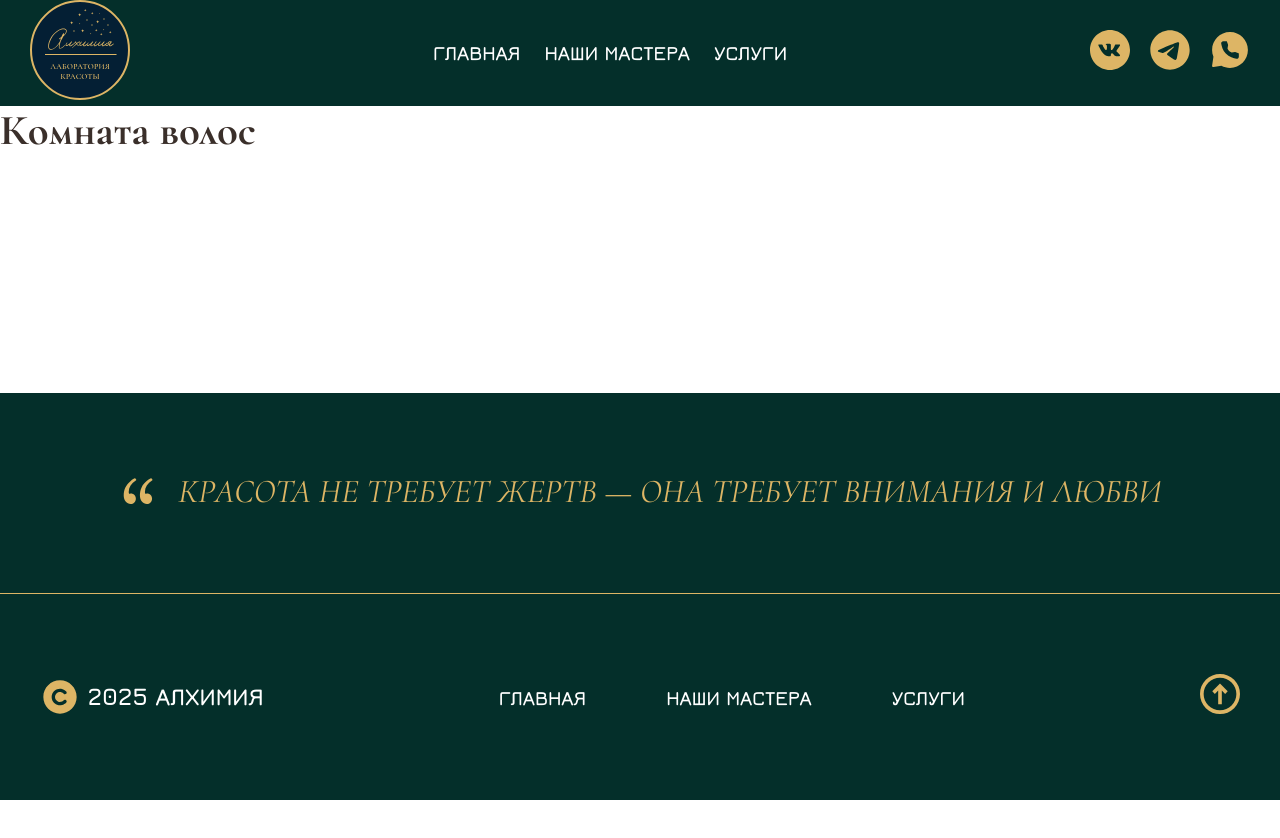
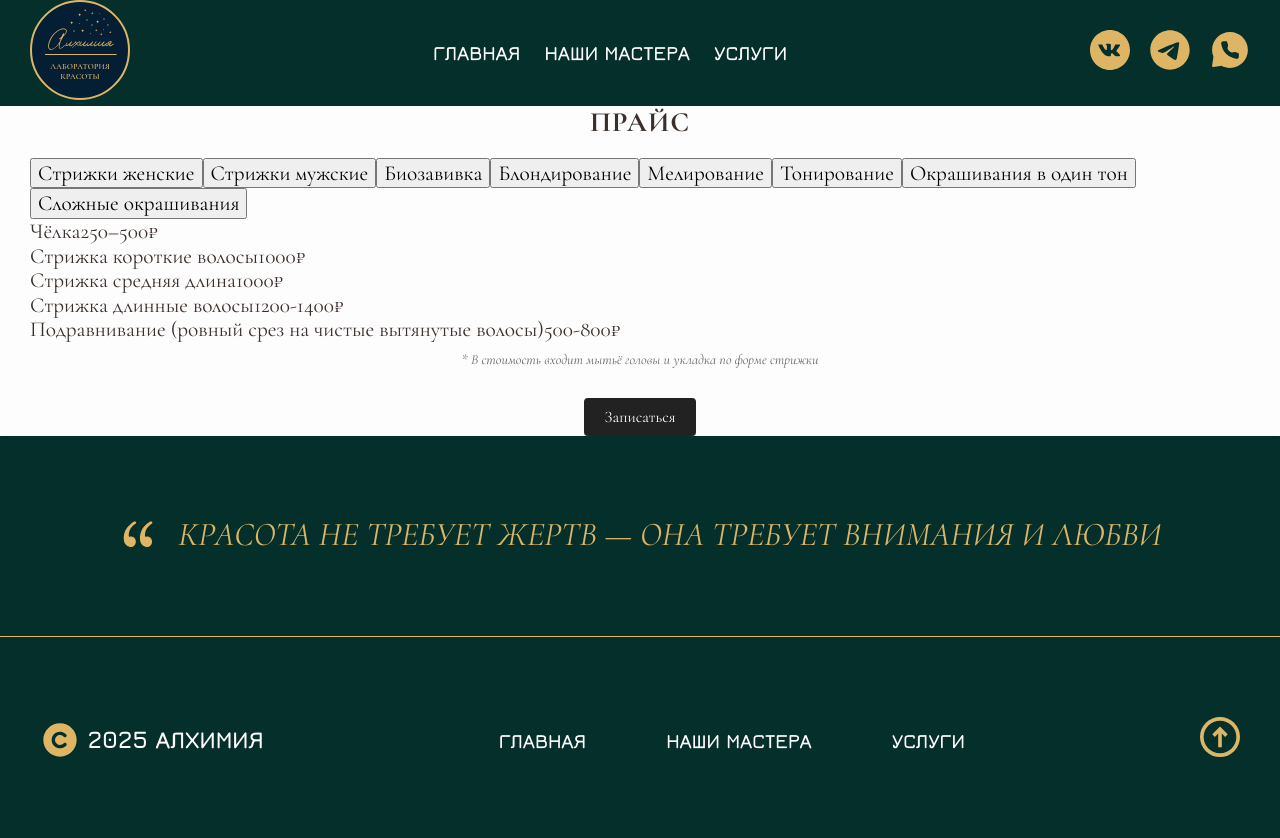
Before and after one commit to darina1970/Alchemy-Beauty-Salon, a React (Vite) app: page /services/hair in a window 1280 px wide. Shown: the top 838 px of the page. Before the commit the page ends 800 px from the top, so only its background shows below. Built offline with nearby package versions, Linux system fonts and the light colour scheme.

Commit message:
create roomPrice component

```diff
--- /dev/null
+++ b/src/components/Rooms/Price/PriceBlock.jsx
@@ -0,0 +1,37 @@
+import { useState } from "react";
+import Tabs from "./Tabs";
+import PriceTable from "./PriceTable";
+import styles from './PriceBlock.module.css';
+
+const PriceBlock = ({ tabs, defaultTabKey, pricesByTab, notesByTab, note }) => {
+    const [activeTab, setActiveTab] = useState(defaultTabKey || (tabs ? tabs[0].key : null));
+
+    const currentPrices = tabs ? pricesByTab[activeTab] : pricesByTab;
+    const currentNote = tabs ? (notesByTab?.[activeTab] || null) : note;
+
+    return (
+        <div className={styles.priceBlock}>
+            <div className="container">
+                <h2 className={styles.title}>Прайс</h2>
+
+            {tabs && (
+                <Tabs
+                tabs={tabs}
+                activeTab={activeTab}
+                onTabClick={setActiveTab}
+                />
+            )}
+
+            <PriceTable data={currentPrices} />
+
+            {currentNote && (
+                <p className={styles.note}>{currentNote}</p>
+            )}
+            <button className={styles.button}>Записаться</button>
+            </div>
+
+        </div>
+    );
+};
+
+export default PriceBlock;
--- /dev/null
+++ b/src/components/Rooms/Price/PriceBlock.module.css
@@ -0,0 +1,31 @@
+.priceBlock {
+    background: #fdfdfd;
+    border-radius: 8px;
+}
+
+.title {
+    font-size: 28px;
+    font-weight: bold;
+    margin-bottom: 20px;
+    text-align: center;
+}
+
+.note {
+    font-size: 14px;
+    color: #666;
+    margin-top: 10px;
+    font-style: italic;
+    text-align: center;
+}
+
+.button {
+    display: block;
+    margin: 30px auto 0;
+    padding: 10px 20px;
+    font-size: 16px;
+    background: #222;
+    color: #fff;
+    border: none;
+    border-radius: 4px;
+    cursor: pointer;
+}
--- /dev/null
+++ b/src/components/Rooms/Price/PriceTable.jsx
@@ -0,0 +1,12 @@
+const PriceTable = ({ data }) => (
+    <div className="price-table">
+        {data.map((item, index) => (
+        <div key={index} className="price-row">
+            <span className="price-title">{item.title}</span>
+            <span className="price-value">{item.price}</span>
+        </div>
+        ))}
+    </div>
+);
+
+export default PriceTable;
--- /dev/null
+++ b/src/components/Rooms/Price/Tabs.jsx
@@ -0,0 +1,15 @@
+const Tabs = ({ tabs, activeTab, onTabClick }) => (
+    <div className="tabs">
+        {tabs.map(tab => (
+        <button
+            key={tab.key}
+            className={`tab ${tab.key === activeTab ? 'active' : ''}`}
+            onClick={() => onTabClick(tab.key)}
+        >
+            {tab.label}
+        </button>
+        ))}
+    </div>
+);
+
+export default Tabs;
--- a/src/pages/OurServices/RoomHair/RoomHair.jsx
+++ b/src/pages/OurServices/RoomHair/RoomHair.jsx
@@ -1,10 +1,18 @@
 import React from 'react';
+import PriceBlock from '../../../components/Rooms/Price/PriceBlock';
+import { hairTabs, hairPricesByTab, hairNotesByTab } from './hairPriceData';
 
 
 const HairRoom = () => {
     return (
         <div>
-            <h1>Комната волос</h1>
+            <PriceBlock
+                tabs={hairTabs}
+                defaultTabKey='womenCuts'
+                pricesByTab={hairPricesByTab}
+                notesByTab={hairNotesByTab}
+
+            />
         </div>
     );
 };
--- /dev/null
+++ b/src/pages/OurServices/RoomHair/hairPriceData.js
@@ -0,0 +1,68 @@
+const hairTabs = [
+    { key: 'womenCuts', label: 'Стрижки женские' },
+    { key: 'menCuts', label: 'Стрижки мужские' },
+    { key: 'bio', label: 'Биозавивка' },
+    { key: 'blonding', label: 'Блондирование' },
+    { key: 'highlighting', label: 'Мелирование' },
+    { key: 'toning', label: 'Тонирование' },
+    { key: 'oneTone', label: 'Окрашивания в один тон' },
+    { key: 'complexColoring', label: 'Сложные окрашивания' },
+];
+
+const hairPricesByTab = {
+    womenCuts: [
+        { title: 'Чёлка', price: '250–500₽' },
+        { title: 'Стрижка короткие волосы', price: '1000₽' },
+        { title: 'Стрижка средняя длина', price: '1000₽' },
+        { title: 'Стрижка длинные волосы', price: '1200-1400₽' },
+        { title: 'Подравнивание (ровный срез на чистые вытянутые волосы)', price: '500-800₽' },
+    ],
+    menCuts: [
+        { title: 'Борода, Усы', price: '300–700 ₽' },
+        { title: 'Выбривание (полоски, узоры)', price: '100-350₽' },
+        { title: 'Креативная', price: '1000₽' },
+        { title: 'Модельная', price: '800 ₽' },
+        { title: 'Наголо', price: '350₽' },
+        { title: 'Под насадку', price: '450₽' },
+        { title: 'Спортивная (бокс, полубокс, две и более насадки)', price: '600₽' },
+        { title: 'Удлинённая', price: '1000₽' },
+        { title: 'Стрижка', price: 'от 800 ₽' },
+    ],
+    bio: [
+        { title: 'Биозавивка короткие волосы', price: '2500 ₽' },
+        { title: 'Биозавивка средние волосы', price: '3000 ₽' },
+        { title: 'Биозавивка длинные волосы', price: '3500 ₽' },
+    ],
+    blonding: [
+        { title: 'Блондирование корней', price: '2000 ₽' },
+        { title: 'Полное блондирование', price: 'от 3000 ₽' },
+    ],
+    highlighting: [
+        { title: 'Мелирование частичное', price: '2000 ₽' },
+        { title: 'Мелирование полное', price: 'от 2500 ₽' },
+    ],
+    toning: [
+        { title: 'Тонирование корней', price: '1000 ₽' },
+        { title: 'Тонирование по длине', price: '1500 ₽' },
+    ],
+    oneTone: [
+        { title: 'Окрашивание в один тон (корни)', price: '1500 ₽' },
+        { title: 'Окрашивание в один тон (по длине)', price: 'от 2000 ₽' },
+    ],
+    complexColoring: [
+        { title: 'Шатуш, балаяж, airtouch', price: 'от 3500 ₽' },
+    ],
+};
+
+const hairNotesByTab = {
+    womenCuts: '* В стоимость входит мытьё головы и укладка по форме стрижки',
+    menCuts: '',
+    bio: '',
+    blonding: '* Возможна доплата за густоту, выравнивание цвета, репигментацию или предварительную смывку, если она необходима для достижения желаемого результата',
+    highlighting: '* Возможна доплата за густоту, выравнивание цвета, репигментацию или предварительную смывку, если она необходима для достижения желаемого результата',
+    toning: '* Возможна доплата за густоту, выравнивание цвета, репигментацию или предварительную смывку, если она необходима для достижения желаемого результата',
+    oneTone: '* Возможна доплата за густоту, выравнивание цвета, репигментацию или предварительную смывку, если она необходима для достижения желаемого результата',
+    complexColoring: '* Возможна доплата за густоту, выравнивание цвета, репигментацию или предварительную смывку, если она необходима для достижения желаемого результата',
+};
+
+export { hairTabs, hairPricesByTab, hairNotesByTab };
```
Also changed, not shown: src/components/Rooms/RoomPrice.jsx (deleted).
